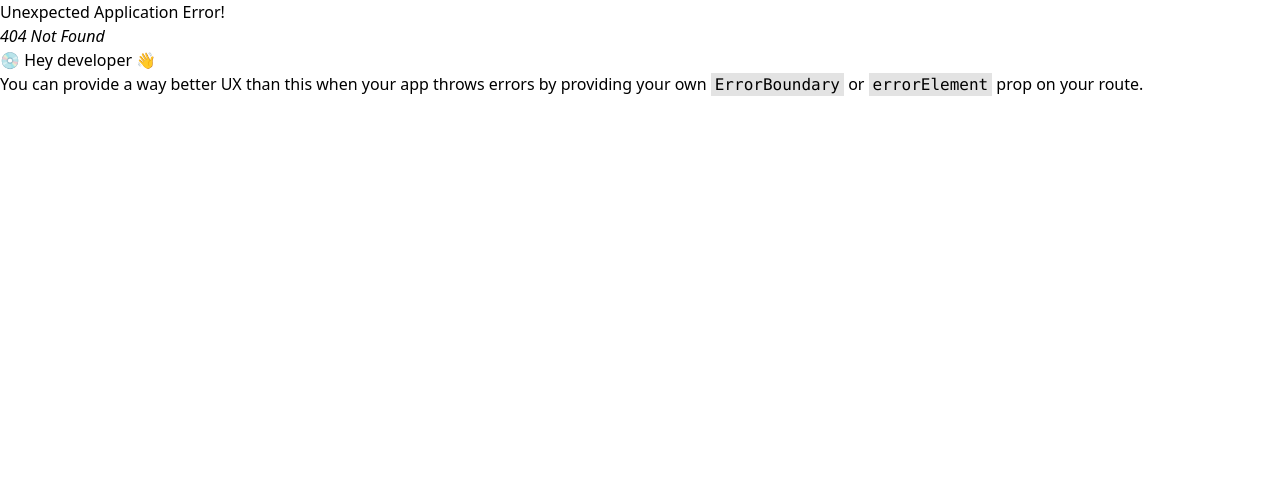
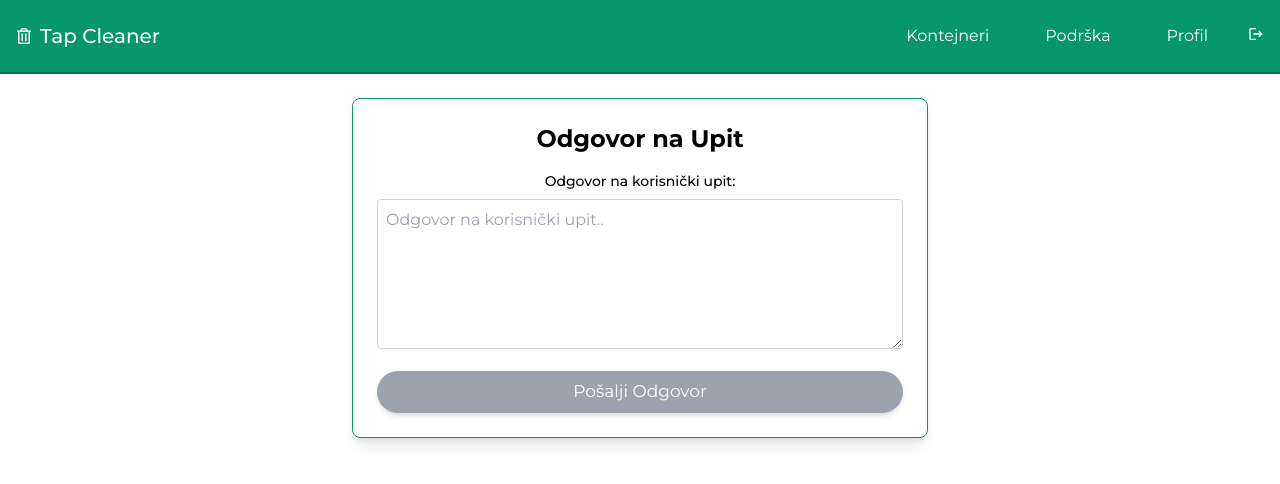
Before and after one commit to IzetDelibasic/tap-cleaner-hci, a React (Vite) app: page /admin/query-answer in a window 1280 px wide. Before the commit this address had no page. Shown: the top 484 px of the page. Built offline with nearby package versions, Linux system fonts and the light colour scheme.

Commit message:
Creating QueryAnswer component for admin answer on user query, updating some components and pages

```diff
--- a/src/App.jsx
+++ b/src/App.jsx
@@ -12,6 +12,7 @@ import {
   Support,
   AddContainer,
   AddQuery,
+  QueryAnswer,
 } from "./pages/index.js";
 
 const router = createBrowserRouter([
@@ -55,6 +56,10 @@ const router = createBrowserRouter([
     path: "/add-query",
     element: <AddQuery />,
   },
+  {
+    path: "/admin/query-answer",
+    element: <QueryAnswer />,
+  },
 ]);
 
 const App = () => {
--- a/src/pages/Admin/Admin.jsx
+++ b/src/pages/Admin/Admin.jsx
@@ -18,12 +18,15 @@ const Admin = () => {
   const [error, setError] = useState(null);
 
   useEffect(() => {
+    fetchData();
+  }, []);
+
   const fetchData = async () => {
     try {
       const loggedInUserData = localStorage.getItem("loggedInUserData");
 
       if (!loggedInUserData) {
-          console.error("User data not found in local storage.");
+        console.error("Korisnički podaci nisu pronađeni.");
         return;
       }
 
@@ -31,7 +34,7 @@ const Admin = () => {
       const token = parsedUserData.jwtToken;
 
       if (!token) {
-          throw new Error("Token not found in local storage.");
+        throw new Error("Token nije pronađen.");
       }
 
       const containersData = await fetchContainers(token);
@@ -44,15 +47,12 @@ const Admin = () => {
     }
   };
 
-    fetchData();
-  }, []);
-
   const clearReports = async (containerName) => {
     try {
       const loggedInUserData = localStorage.getItem("loggedInUserData");
 
       if (!loggedInUserData) {
-        console.error("User data not found in local storage.");
+        console.error("Korisnički podaci nisu pronađeni.");
         return;
       }
 
@@ -60,7 +60,7 @@ const Admin = () => {
       const token = parsedUserData.jwtToken;
 
       if (!token) {
-        throw new Error("Token not found in local storage.");
+        throw new Error("Token nije pronađen.");
       }
 
       await axios.post(
@@ -74,11 +74,11 @@ const Admin = () => {
         }
       );
 
-      toast.success(`Reports for ${containerName} cleared successfully.`);
+      toast.success(`Prijava za ${containerName} uspješno očišćena.`);
       const containersData = await fetchContainers(token);
       setFilteredContainers(containersData);
     } catch (err) {
-      toast.error("Error clearing reports: " + err.message);
+      toast.error("Greška pri čišćenju kontejnera");
     }
   };
 
@@ -87,7 +87,7 @@ const Admin = () => {
       const loggedInUserData = localStorage.getItem("loggedInUserData");
 
       if (!loggedInUserData) {
-        console.error("User data not found in local storage.");
+        console.error("Korisnički podaci nisu pronađeni.");
         return;
       }
 
@@ -95,7 +95,7 @@ const Admin = () => {
       const token = parsedUserData.jwtToken;
 
       if (!token) {
-        throw new Error("Token not found in local storage.");
+        throw new Error("Token nije pronađen.");
       }
 
       await axios.request({
@@ -108,11 +108,11 @@ const Admin = () => {
         data: containerName,
       });
 
-      toast.success(`Container ${containerName} deleted successfully.`);
+      toast.success(`Kontejner ${containerName} uspješno obrisan.`);
       const containersData = await fetchContainers(token);
       setFilteredContainers(containersData);
     } catch (err) {
-      toast.error("Error deleting container: " + err.message);
+      toast.error("Greška pri brisanju kontejnera.");
     }
   };
 
@@ -163,23 +163,23 @@ const Admin = () => {
             >
               <h2 className="text-xl font-bold mb-2">{container.name || ""}</h2>
               <div className="flex justify-center items-center mb-2">
-                <p className="font-medium mr-2">Address:</p>
+                <p className="font-medium mr-2">Adresa:</p>
                 <p>{container.adress || ""}</p>
               </div>
               <div className="flex justify-center items-center mb-2">
-                <p className="font-medium mr-2">Coordinates:</p>
+                <p className="font-medium mr-2">Koordinate:</p>
                 <p>{container.coordinates || ""}</p>
               </div>
               <div className="flex justify-center items-center mb-2">
-                <p className="font-medium mr-2">Type:</p>
+                <p className="font-medium mr-2">Tip:</p>
                 <p>{container.type || ""}</p>
               </div>
               <div className="flex justify-center items-center mb-2">
-                <p className="font-medium mr-2">Condition:</p>
+                <p className="font-medium mr-2">Stanje:</p>
                 <p>{container.condition || ""}</p>
               </div>
               <div className="flex justify-center items-center mb-2">
-                <p className="font-medium mr-2">Number of Reports:</p>
+                <p className="font-medium mr-2">Broj prijava:</p>
                 <p>{container.numberOfReports || 0}</p>
               </div>
               <div className="flex justify-center">
@@ -187,13 +187,13 @@ const Admin = () => {
                   onClick={() => clearReports(container.name)}
                   className="bg-emerald-600 hover:bg-emerald-800 duration-300 ease-in-out text-white font-medium py-2 px-6 rounded-3xl text-xs md:text-sm mr-2"
                 >
-                  Clear
+                  Očisti
                 </button>
                 <button
                   onClick={() => deleteContainer(container.name)}
                   className="bg-red-600 hover:bg-red-800 duration-300 ease-in-out text-white font-medium py-2 px-6 rounded-3xl text-xs md:text-sm"
                 >
-                  Delete
+                  Obriši
                 </button>
               </div>
             </div>
--- a/src/pages/AdminQueries/AdminQueries.jsx
+++ b/src/pages/AdminQueries/AdminQueries.jsx
@@ -1,11 +1,14 @@
 // -React-
 import { useEffect, useState } from "react";
+import { Link } from "react-router-dom";
 // -Axios-
 import axios from "axios";
 // -Environments-
 import { environment } from "../../environments/environments";
 // -Components-
-import { Navbar } from "../../components";
+import { Navbar, CustomButton } from "../../components";
+// -Icons-
+import { FaRegMessage } from "react-icons/fa6";
 
 const AdminQueries = () => {
   const [queries, setQueries] = useState([]);
@@ -73,12 +76,13 @@ const AdminQueries = () => {
             {queries.map((item, index) => (
               <li
                 key={index}
-                className="p-4 border rounded shadow-md flex items-start space-x-4 font-montserrat w-[80%] md:w-[90%] mx-auto"
+                className="p-4 border rounded shadow-md flex flex-col md:justify-between md:flex-row items-center space-x-4 font-montserrat w-[80%] md:w-[90%] mx-auto"
               >
+                <div className="flex flex-col md:flex-row md:items-start items-center text-center md:text-start">
                   <img
                     src={item.user.imageUrl}
                     alt={`${item.user.firstName} ${item.user.lastName}`}
-                  className="w-16 h-16 rounded-full object-cover"
+                    className="w-16 h-16 rounded-full object-cover md:mr-4"
                   />
                   <div>
                     <h2 className="text-lg font-semibold">
@@ -87,6 +91,15 @@ const AdminQueries = () => {
                     <p className="text-sm text-gray-600">{item.user.email}</p>
                     <p className="mt-2 text-gray-800">{item.query}</p>
                   </div>
+                </div>
+                <Link to="/admin/query-answer">
+                  <CustomButton
+                    className="bg-emerald-600 hover:bg-emerald-700 ease-in-out duration-300 text-white font-medium py-2 px-4 rounded-3xl lg:w-[80px]"
+                    Icon={FaRegMessage}
+                    iconClassName="w-6 h-6"
+                    onlyIcon={true}
+                  />
+                </Link>
               </li>
             ))}
           </ul>
--- a/src/pages/Profile/Profile.jsx
+++ b/src/pages/Profile/Profile.jsx
@@ -50,7 +50,7 @@ const Profile = () => {
       const loggedInUserData = localStorage.getItem("loggedInUserData");
 
       if (!loggedInUserData) {
-        toast.error("User data not found in local storage.");
+        toast.error("Korisnički podaci nisu pronađeni.");
         return;
       }
 
@@ -59,7 +59,7 @@ const Profile = () => {
       const email = parsedUserData.email;
 
       if (!token) {
-        throw new Error("Token not found in local storage.");
+        throw new Error("Token nije pronađen.");
       }
 
       await axios.put(
@@ -76,10 +76,10 @@ const Profile = () => {
         ...userData,
         ...editableData,
       });
-      toast.success("Profile updated successfully.");
+      toast.success("Profil je uspješno ažuriran!");
       setIsEditing(false);
     } catch (err) {
-      toast.error(`An error occurred: ${err.message}`);
+      toast.error(`Greška prilikom ažuriranja profila!`);
     }
   };
 
--- /dev/null
+++ b/src/pages/QueryAnswer/QueryAnswer.jsx
@@ -0,0 +1,61 @@
+// -React-
+import { useState } from "react";
+import { useNavigate } from "react-router-dom";
+import { toast } from "react-toastify";
+// -Components-
+import { Navbar, CustomButton } from "../../components";
+
+const QueryAnswer = () => {
+  const [message, setMessage] = useState("");
+  const navigate = useNavigate();
+
+  const handleSubmit = (e) => {
+    e.preventDefault();
+    if (message.trim()) {
+      navigate("/admin/all-queries");
+      toast.success("Odgovor korisniku je uspješno poslan!");
+    }
+  };
+
+  return (
+    <>
+      <Navbar />
+      <div className="w-[85%] md:max-w-xl mx-auto p-6 mt-6 rounded-lg shadow-lg border-[1px] border-emerald-600">
+        <h2 className="text-2xl font-bold mb-4 font-montserrat text-center">
+          Odgovor na Upit
+        </h2>
+        <form className="flex flex-col gap-4" onSubmit={handleSubmit}>
+          <div>
+            <label
+              htmlFor="message"
+              className="block text-sm font-medium mb-2 text-center font-montserrat"
+            >
+              Odgovor na korisnički upit:
+            </label>
+            <textarea
+              id="message"
+              name="message"
+              placeholder="Odgovor na korisnički upit.."
+              required
+              className="w-full min-h-[150px] p-2 border rounded border-gray-300 font-montserrat"
+              value={message}
+              onChange={(e) => setMessage(e.target.value)}
+            />
+          </div>
+          <CustomButton
+            type="submit"
+            className={`px-6 py-2 rounded-3xl shadow-md bg-emerald-600 text-white font-montserrat ease-in-out duration-300 ${
+              message.trim()
+                ? "hover:bg-emerald-700"
+                : "bg-gray-400 cursor-not-allowed"
+            }`}
+            title="Pošalji Odgovor"
+            disabled={!message.trim()}
+          />
+        </form>
+      </div>
+    </>
+  );
+};
+
+export default QueryAnswer;
--- a/src/pages/index.js
+++ b/src/pages/index.js
@@ -14,6 +14,8 @@ export { default as Login } from "./Login/Login";
 
 export { default as Profile } from "./Profile/Profile";
 
+export { default as QueryAnswer } from "./QueryAnswer/QueryAnswer";
+
 export { default as Register } from "./Register/Register";
 
 export { default as Support } from "./Support/Support";
```
Lines whose indentation alone changed are shown as unchanged.
